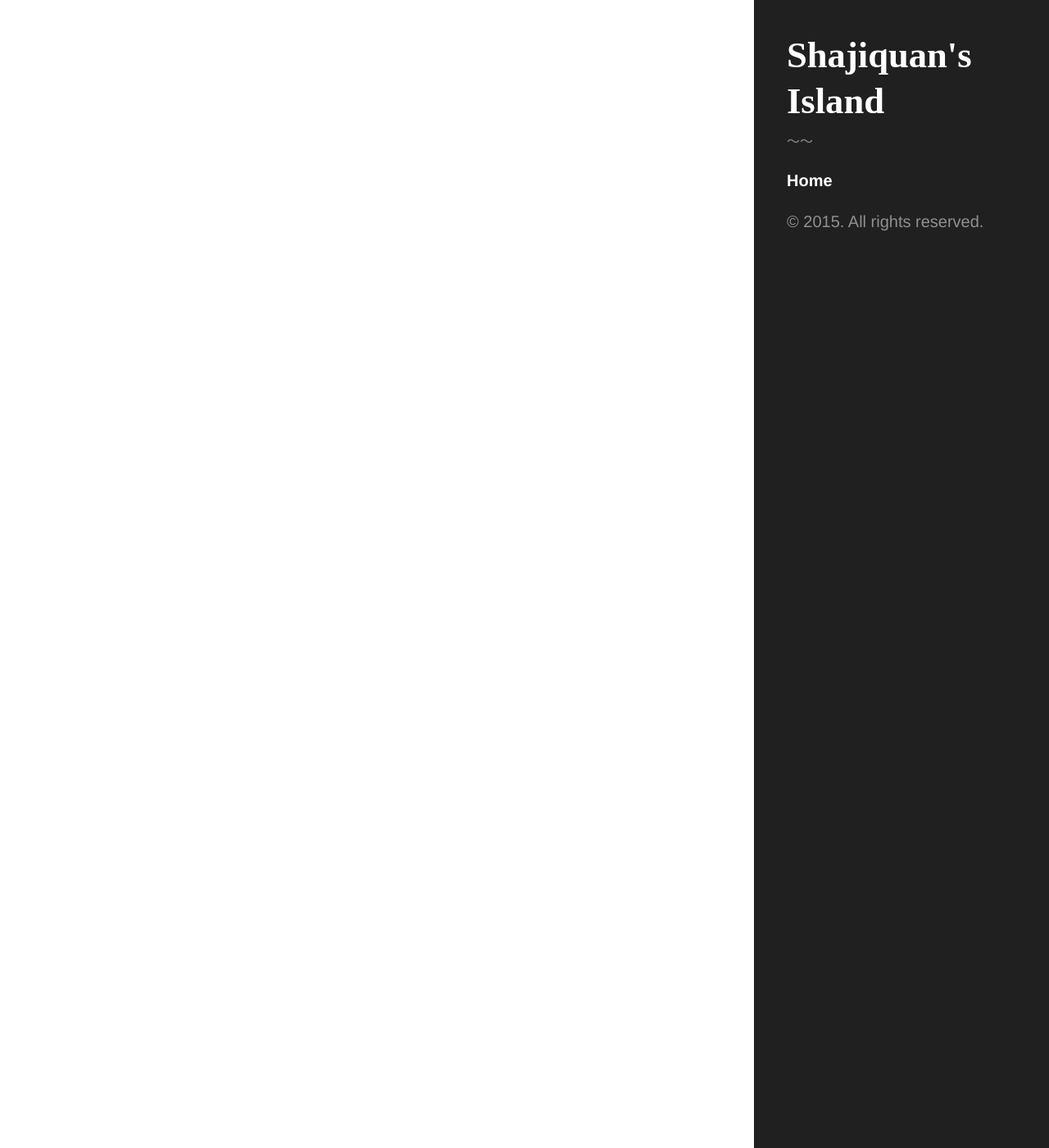
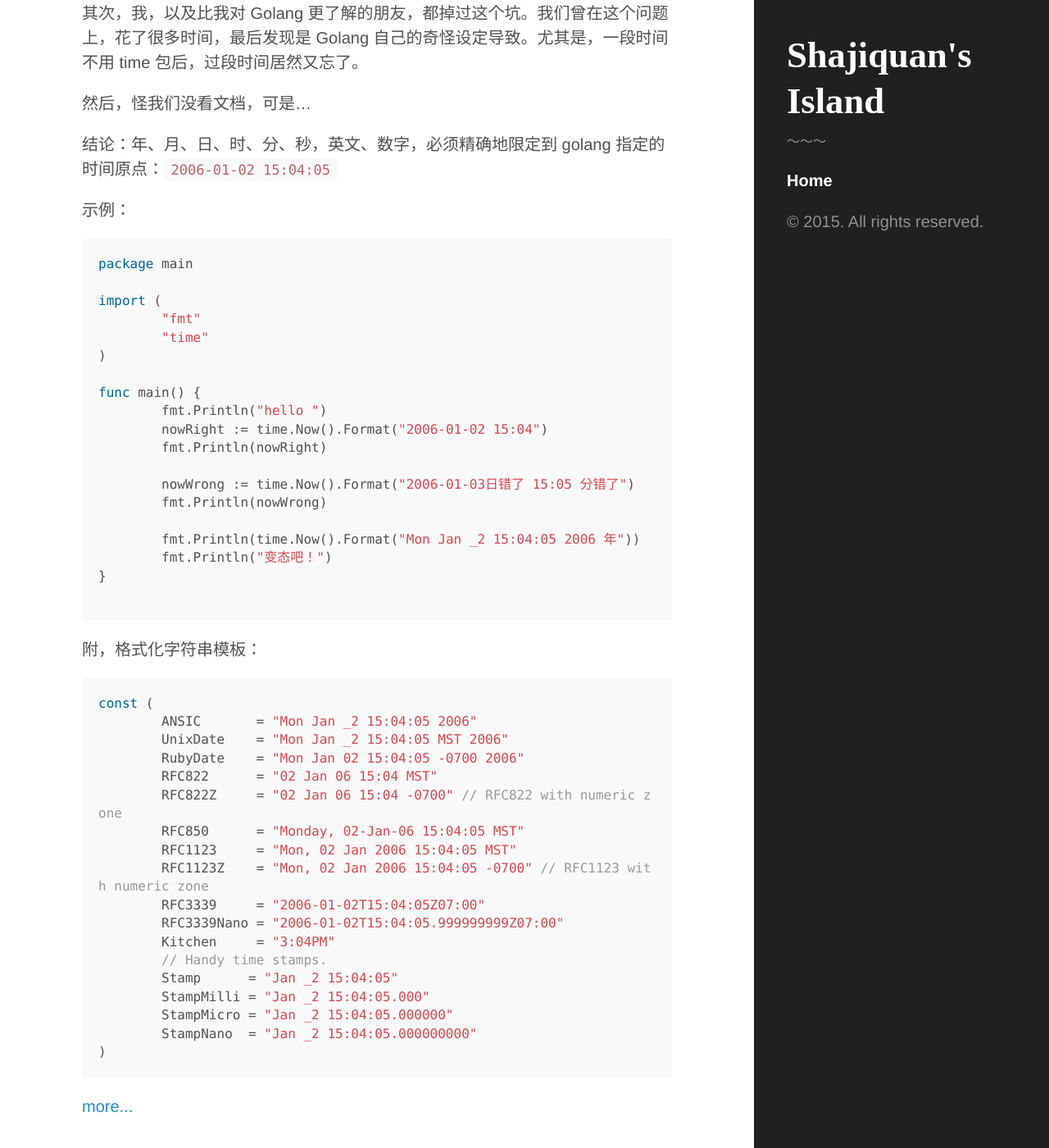
Before and after one commit to shajiquan/shajiquan.github.io, a Jekyll site: the page built from index.html, in a window 1280 px wide and 1400 px high, scrolled down 518 px. Shown: the whole window at 82% size. Built offline with Jekyll 4.4.1, drawn with Linux system fonts in a browser that asks for light colours; some web fonts are replaced; the list of posts is cut into pages by our own code; some of the changed text lies outside the part shown.

Commit message:
auto update from local side

````diff
--- a/_config.yml
+++ b/_config.yml
@@ -1,24 +1,38 @@
 excerpt_separator: "<!--more-->"
-# pygments: true
 highlighter: pygments
 markdown: kramdown
 url: https://shajiquan.github.io
 title: Shajiquan's Island
 tagline: 面朝大海，海风很冷。
-description: ～～
+description: ～～～
 paginate: 5
 kramdown:
   input: GFM
   toc_levels:     1..6
   auto_ids: true
   footnote_nr: 1
-gems:  [jekyll-paginate]
-exclude: ["update.sh","Gemfile","Rakefile","start.py"]
+gems:
+    - jekyll-paginate
+    - jekyll-archives
+    - jekyll-redirect-from
+    - jekyll-gist
+    - jekyll-sitemap
+    - jekyll-tagging
+exclude: ["update.sh","Gemfile","Rakefile","start.py",'run.sh']
 
 author:
     name: shajiquan
     email: shajiquan@gmail.com
 
+sitemap: true
+
 github_pages:
     url: shajiquan.github.io
     ssl: true
+
+# tags
+tag_permalink_style: pretty
+tag_page_layout: tag_page
+tag_page_dir: tag
+tag_feed_layout: tag_feed
+tag_feed_dir: tag
--- /dev/null
+++ b/_posts/2015-12-18-golang-time-format-layout.md
@@ -0,0 +1,75 @@
+---
+published: true
+layout: post
+title: Golang 的时间格式问题
+date: 2015-12-18 18:19
+---
+
+今天有人在群里问：
+
+```
+问一个时间格式化问题：
+fmt.Println(time.Now().Format("2006year 01month 02day"))
+2015year 12month 18day
+
+fmt.Println(time.Now().Format("2015year 01month 01day"))
+181253year 12month 12day
+为什么？
+困扰好久
+```
+
+首先，这是一个很奇葩的问题。
+
+其次，我，以及比我对 Golang 更了解的朋友，都掉过这个坑。我们曾在这个问题上，花了很多时间，最后发现是 Golang 自己的奇怪设定导致。尤其是，一段时间不用 time 包后，过段时间居然又忘了。
+
+然后，怪我们没看文档，可是...
+
+结论：年、月、日、时、分、秒，英文、数字，必须精确地限定到 golang 指定的时间原点：`2006-01-02 15:04:05`
+
+
+示例：
+
+```go
+package main
+
+import (
+	"fmt"
+	"time"
+)
+
+func main() {
+	fmt.Println("hello ")
+	nowRight := time.Now().Format("2006-01-02 15:04")
+	fmt.Println(nowRight)
+
+	nowWrong := time.Now().Format("2006-01-03日错了 15:05 分错了")
+	fmt.Println(nowWrong)
+
+	fmt.Println(time.Now().Format("Mon Jan _2 15:04:05 2006 年"))
+	fmt.Println("变态吧！")
+}
+
+```
+
+附，格式化字符串模板：
+
+```go
+const (
+	ANSIC       = "Mon Jan _2 15:04:05 2006"
+	UnixDate    = "Mon Jan _2 15:04:05 MST 2006"
+	RubyDate    = "Mon Jan 02 15:04:05 -0700 2006"
+	RFC822      = "02 Jan 06 15:04 MST"
+	RFC822Z     = "02 Jan 06 15:04 -0700" // RFC822 with numeric zone
+	RFC850      = "Monday, 02-Jan-06 15:04:05 MST"
+	RFC1123     = "Mon, 02 Jan 2006 15:04:05 MST"
+	RFC1123Z    = "Mon, 02 Jan 2006 15:04:05 -0700" // RFC1123 with numeric zone
+	RFC3339     = "2006-01-02T15:04:05Z07:00"
+	RFC3339Nano = "2006-01-02T15:04:05.999999999Z07:00"
+	Kitchen     = "3:04PM"
+	// Handy time stamps.
+	Stamp      = "Jan _2 15:04:05"
+	StampMilli = "Jan _2 15:04:05.000"
+	StampMicro = "Jan _2 15:04:05.000000"
+	StampNano  = "Jan _2 15:04:05.000000000"
+)
+```
````
Also changed, not shown: _posts/2015-11-13-blogging-with-tinypress.md (+2 -0 lines), 1 other file.
